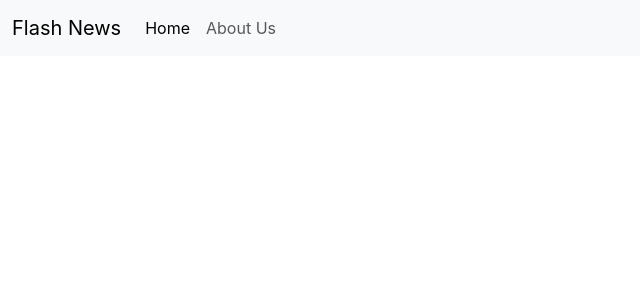
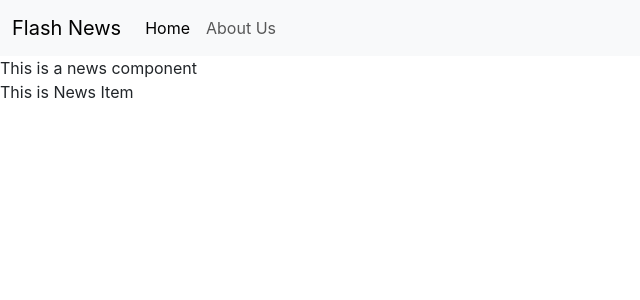
Before and after one commit to ekanshverma143/Flash-News-react, a React (Create React App) app: page / in a window 1280 px wide. Shown: the top 300 px of the page, without its empty margins (0-640 px from the left). Built offline with nearby package versions, Linux system fonts and the light colour scheme.

Commit message:
News.js created

```diff
--- a/src/App.js
+++ b/src/App.js
@@ -1,12 +1,14 @@
 import './App.css';
 import React, { Component } from 'react'
 import Navbar from './Components/Navbar'
+import News from './Components/News';
 
 export class App extends Component {
   render() {
     return (
       <div>
        <Navbar/>
+       <News/>
       </div>
 
 
--- a/src/Components/News.js
+++ b/src/Components/News.js
@@ -0,0 +1,14 @@
+import React, { Component } from 'react'
+import NewsItem from './NewsItem'
+
+export class News extends Component {
+  render() {
+    return (
+      <div>This is a news component
+          <NewsItem/>
+      </div>
+    )
+  }
+}
+
+export default News
--- /dev/null
+++ b/src/Components/NewsItem.js
@@ -0,0 +1,11 @@
+import React, { Component } from 'react'
+
+export class NewsItem extends Component {
+  render() {
+    return (
+      <div>This is News Item</div>
+    )
+  }
+}
+
+export default NewsItem
```
